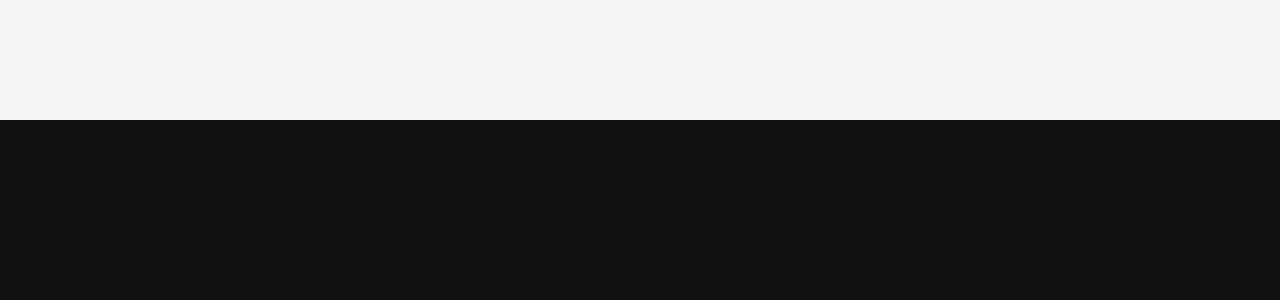
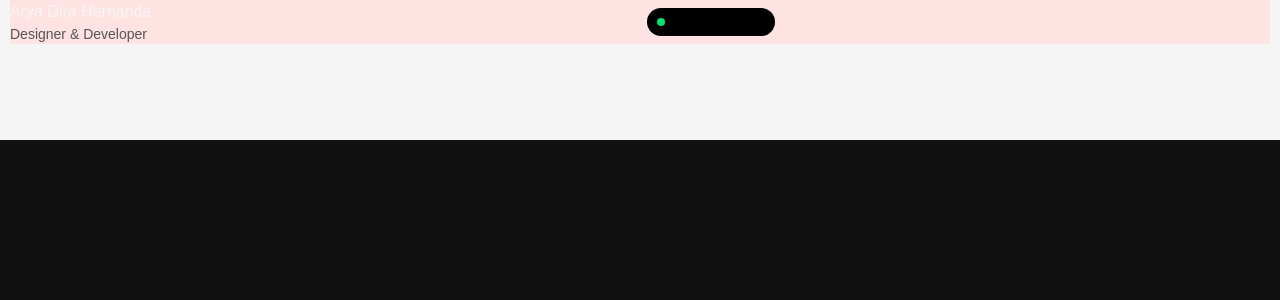
Before and after one commit to aryadira/aryadira-minimalism, a Next.js app: page / in a window 1280 px wide. Shown: the top 300 px of the page. Built offline with nearby package versions, Linux system fonts and the light colour scheme.

Commit message:
try develop dynamic island

```diff
--- a/package.json
+++ b/package.json
@@ -9,6 +9,7 @@
     "lint": "next lint"
   },
   "dependencies": {
+    "framer-motion": "^12.5.0",
     "next": "15.2.3",
     "react": "^19.0.0",
     "react-dom": "^19.0.0"
--- a/src/app/page.tsx
+++ b/src/app/page.tsx
@@ -1,11 +1,58 @@
+"use client";
+import { motion } from "framer-motion";
+import { useState } from "react";
+
 export default function Home() {
+  const [isHovered, setIsHovered] = useState(false);
+
   return (
     <div className='w-full bg-[#f5f5f5] px-2.5'>
-      <header id="header">Header</header>
-      <section id="about" className="about">About</section>
-      <section id="techstack" className="techstack">Techstack</section>
-      <section id="work" className="work">Work & Project</section>
-      <footer id="footer" className="footer">Footer</footer>
+      <header id='header' className='w-full bg-red-100 flex justify-between items-center'>
+        <div className='left-side'>
+          <div className='identity'>
+            <p className='name capitalize text-base'>arya dira hernanda</p>
+            <p className='aka capitalize text-sm text-[#555555]'>designer & Developer</p>
+          </div>
+        </div>
+        <div className='middle'>
+          {/* Dynamic Island Navigation */}
+          <motion.div
+            className='dynamic-island min-w-32 min-h-7 bg-black text-white rounded-full flex items-center px-2.5 py-2.5/2 gap-2.5 cursor-pointer'
+            onMouseEnter={() => setIsHovered(true)}
+            onMouseLeave={() => setIsHovered(false)}
+            transition={{ duration: 1 }}>
+            <div className='circle size-2 rounded-full bg-green-400'></div>
+            <motion.nav
+              className={`navlist ${!isHovered && "hidden"}`}
+              initial={{ opacity: 0, translate: 1 }}
+              animate={{ opacity: isHovered ? 1 : 0, translate: isHovered ? 1 : 0.8 }}
+              transition={{ type: "spring", stiffness: 200, damping: 15 }}>
+              <ul className='flex items-center gap-2'>
+                <li>Home</li>
+                <li>About</li>
+                <li>Work</li>
+                <li>Contact</li>
+              </ul>
+            </motion.nav>
+          </motion.div>
+        </div>
+        <div className='right-side'>
+          <div className='switch-mode'></div>
+          <div className='social'></div>
+        </div>
+      </header>
+      <section id='about' className='about'>
+        About
+      </section>
+      <section id='techstack' className='techstack'>
+        Techstack
+      </section>
+      <section id='work' className='work'>
+        Work & Project
+      </section>
+      <footer id='footer' className='footer'>
+        Footer
+      </footer>
     </div>
   );
 }
```
Also changed, not shown: 1 other file (tests, documents, lock files or other folders).
